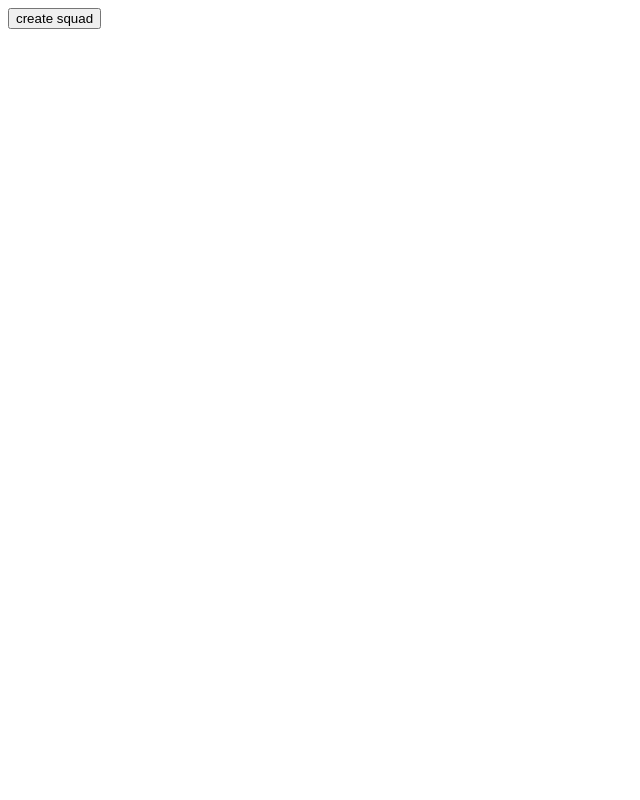
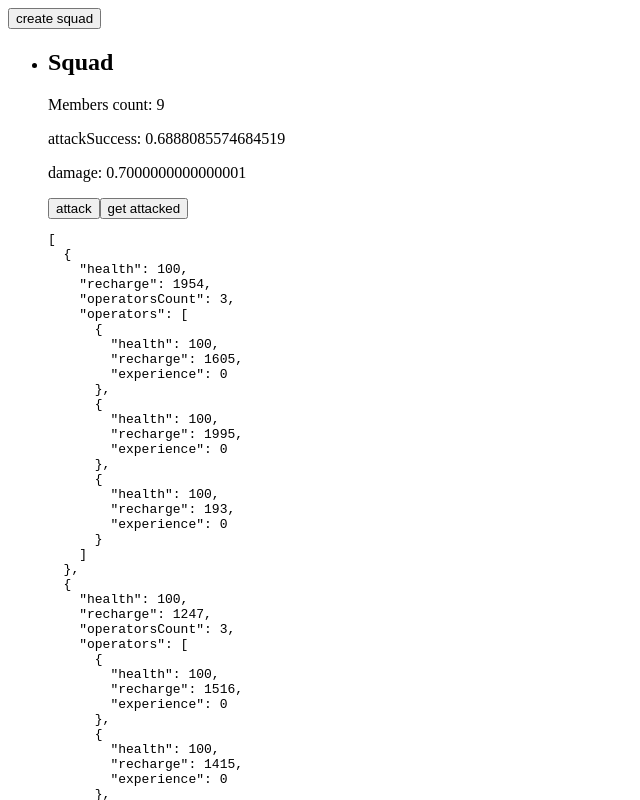
Before and after one commit to OlegFilonchuk/battle-simulator, a React (Create React App) app: page / in a window 1280 px wide. Both pictures are taken after a click on the button "create squad". Shown: the top 800 px of the page, without its empty margins (0-640 px from the left). Built offline with nearby package versions, Linux system fonts and the light colour scheme.

Commit message:
reworked data structure

```diff
--- a/src/App.tsx
+++ b/src/App.tsx
@@ -1,21 +1,47 @@
-import * as React from 'react';
+import React, { FC } from 'react';
 import { useDispatch } from 'react-redux';
 import { Dispatch } from 'redux';
 import Squad from './classes/Squad';
 import { createSquadAction } from './state/AC';
+import SquadList from './components/SquadList';
 
-const App: React.FC = () => {
+const App: FC = () => {
+  let counter = 0;
   const dispatch: Dispatch = useDispatch();
 
-  const handleClick = () => {
-    dispatch(createSquadAction(new Squad()));
+  const handleClick: () => void = () => {
+    dispatch(createSquadAction(new Squad(`squad${counter}`)));
+    counter++;
   };
+
+  // const s1 = new Squad();
+  //
+  // const handleAttack = () => {
+  //   s1.attack();
+  // };
+  //
+  // const handleGetAttacked = () => {
+  //   s1.getAttacked(10);
+  // };
+  // const handleLog = () => {
+  //   console.log(s1);
+  // };
 
   return (
     <div>
       <button type="button" onClick={handleClick}>
         create squad
       </button>
+      {/* <button type="button" onClick={handleAttack}>
+        attack
+      </button>
+      <button type="button" onClick={handleGetAttacked}>
+        get attacked
+      </button>
+      <button type="button" onClick={handleLog}>
+        log
+      </button> */}
+      <SquadList />
     </div>
   );
 };
--- a/src/classes/Squad.ts
+++ b/src/classes/Squad.ts
@@ -3,11 +3,14 @@ import Soldier from './Soldier';
 import Vehicle from './Vehicle';
 
 export default class Squad {
+  public name: string;
+
   public membersCount: number = random(5, 10);
 
   public members: (Soldier | Vehicle)[];
 
-  constructor() {
+  constructor(name) {
+    this.name = name;
     const result: (Soldier | Vehicle)[] = [];
     for (let i = 0; i < this.membersCount; i++) {
       result.push(Math.random() >= 0.5 ? new Soldier() : new Vehicle());
--- /dev/null
+++ b/src/components/SquadComp.tsx
@@ -0,0 +1,36 @@
+import React, { FC } from 'react';
+import Squad from '../classes/Squad';
+
+type Props = {
+  squad: Squad;
+};
+
+const SquadComp: FC<Props> = ({
+  squad: { membersCount, members, attackSuccess, damage, attack, getAttacked },
+}) => {
+  const handleAttack = () => {
+    attack();
+  };
+
+  const handleGetAttacked = () => {
+    getAttacked(10);
+  };
+
+  return (
+    <div>
+      <h2>Squad</h2>
+      <p>{`Members count: ${membersCount}`}</p>
+      <p>{`attackSuccess: ${attackSuccess}`}</p>
+      <p>{`damage: ${damage}`}</p>
+      <button type="button" onClick={handleAttack}>
+        attack
+      </button>
+      <button type="button" onClick={handleGetAttacked}>
+        get attacked
+      </button>
+      <pre>{JSON.stringify(members, null, 2)}</pre>
+    </div>
+  );
+};
+
+export default SquadComp;
--- /dev/null
+++ b/src/components/SquadList.tsx
@@ -0,0 +1,19 @@
+import React, { FC } from 'react';
+import { useSelector } from 'react-redux';
+import SquadComp from './SquadComp';
+import Squad from '../classes/Squad';
+
+const SquadList: FC = () => {
+  const squads: Squad[] = useSelector((state) => state.squads);
+  return (
+    <ul>
+      {Object.values(squads).map((item) => (
+        <li key={item.name}>
+          <SquadComp squad={item} />
+        </li>
+      ))}
+    </ul>
+  );
+};
+
+export default SquadList;
--- a/src/state/AC.ts
+++ b/src/state/AC.ts
@@ -1,10 +1,14 @@
 import { Action, ActionCreator } from 'redux';
 
 export const CREATE_SQUAD = 'CREATE_SQUAD' as const;
-export const CREATE_VEHICLE = 'CREATE_VEHICLE' as const;
+export const UPDATE_SQUAD = 'UPDATE_SQUAD' as const;
 
 type CreateSquadAction = Action & {
   type: typeof CREATE_SQUAD;
+};
+
+type UpdateSquadAction = Action & {
+  type: typeof UPDATE_SQUAD;
 };
 
 export const createSquadAction: ActionCreator<CreateSquadAction> = (squad) => ({
@@ -13,3 +17,13 @@ export const createSquadAction: ActionCreator<CreateSquadAction> = (squad) => ({
     squad,
   },
 });
+
+export const updateSquadAction: ActionCreator<UpdateSquadAction> = (
+  id,
+  newState,
+) => ({
+  type: UPDATE_SQUAD,
+  payload: {
+    newState,
+  },
+});
--- a/src/state/reducer.ts
+++ b/src/state/reducer.ts
@@ -1,19 +1,21 @@
 import { Reducer } from 'redux';
-import { CREATE_SQUAD } from './AC';
+import { CREATE_SQUAD, UPDATE_SQUAD } from './AC';
+import { SquadState } from '../utils/types';
 
-const initialState = {
-  squads: [],
-};
+const initialState: SquadState = {};
 
-const reducer: Reducer = (state = initialState, action) => {
+const reducer: Reducer = (state: SquadState = initialState, action) => {
   const { type, payload } = action;
 
   switch (type) {
     case CREATE_SQUAD:
       return {
         ...state,
-        squads: [...state.squads, payload.squad],
+        [payload.squad.name]: payload.squad,
       };
+
+    case UPDATE_SQUAD:
+      return state;
 
     default:
       return state;
--- a/src/state/store.ts
+++ b/src/state/store.ts
@@ -1,17 +1,20 @@
-import { combineReducers, createStore, Reducer } from 'redux';
+import { combineReducers, createStore, Reducer, Store } from 'redux';
 import { composeWithDevTools } from 'redux-devtools-extension';
 import reducer from './reducer';
+import { StoreState } from '../utils/types';
 
-const initialState = {
-  squads: {
-    squads: [],
-  },
+const initialState: StoreState = {
+  squads: {},
 };
 
 const rootReducer: Reducer = combineReducers({
   squads: reducer,
 });
 
-const store = createStore(rootReducer, initialState, composeWithDevTools());
+const store: Store = createStore(
+  rootReducer,
+  initialState,
+  composeWithDevTools(),
+);
 
 export default store;
--- /dev/null
+++ b/src/utils/types.ts
@@ -0,0 +1,9 @@
+import Squad from '../classes/Squad';
+
+export type SquadState = {
+  [name: string]: Squad;
+};
+
+export type StoreState = {
+  squads: SquadState;
+};
```
Also changed, not shown: .eslintrc.js.
